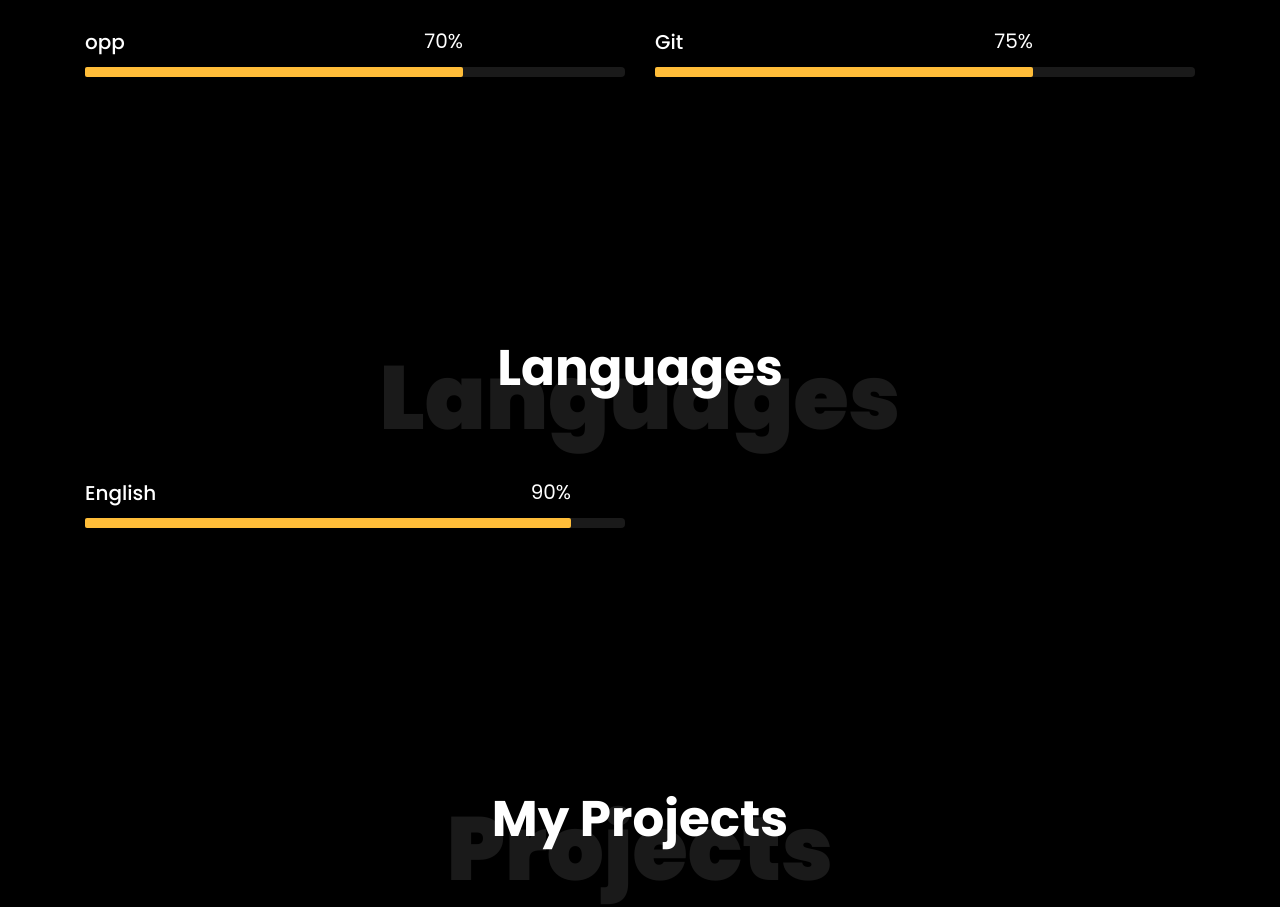
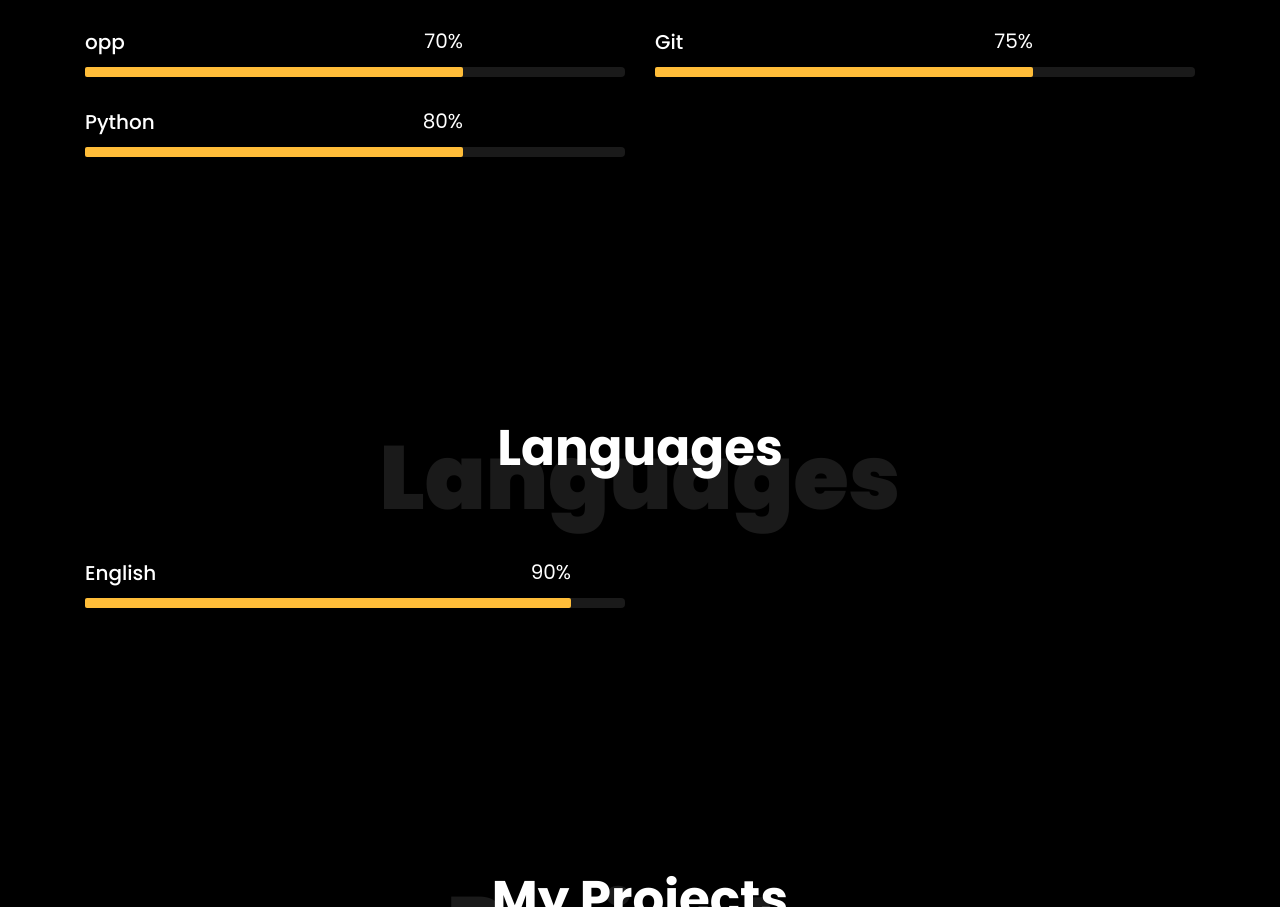
Before and after one commit to waleed-331/Waleed-Ahmad, a plain HTML site: page index.html in a window 1280 px wide. Shown: the part 2798-3705 px from the top of the page. Drawn offline with Linux system fonts and the light colour scheme; files whose address does not match are found by name.

Commit message:
Update index.html

```diff
--- a/index.html
+++ b/index.html
@@ -277,6 +277,17 @@
 							</div>
 						</div>
 					</div>
+									<div class="col-md-6 animate-box">
+						<div class="progress-wrap ftco-animate">
+							<h3>Python</h3>
+							<div class="progress">
+							 	<div class="progress-bar color-6" role="progressbar" aria-valuenow="70"
+							  	aria-valuemin="0" aria-valuemax="100" style="width:70%">
+							    <span>80%</span>
+							  	</div>
+							</div>
+						</div>
+					</div>
 				</div>
 				</div>
 				</div>
```
